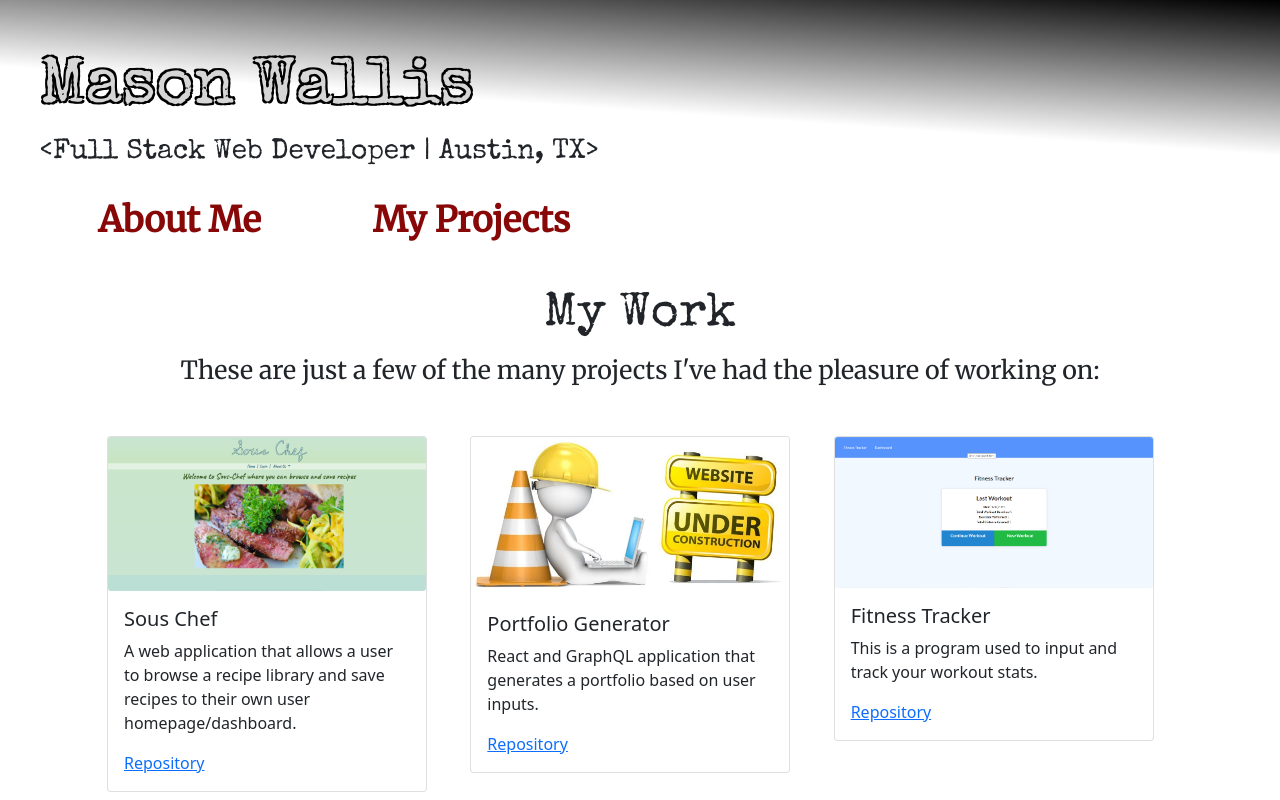
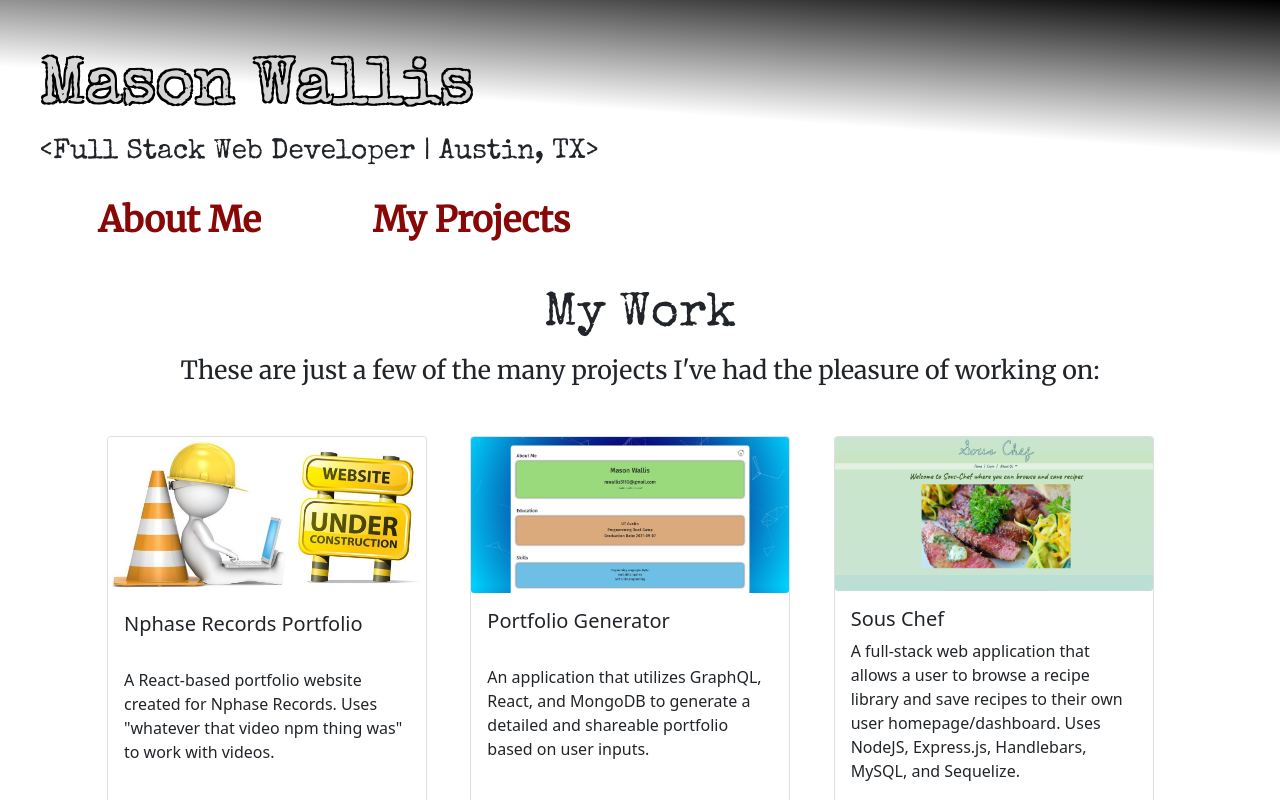
Before and after one commit to mwallis5110/Homework2, a React (Create React App) app: page / in a window 1280 px wide. Both pictures are taken after a click on the button "My Projects". Shown: the top 800 px of the page. Built offline with nearby package versions, Linux system fonts and the light colour scheme.

Commit message:
Done for the day

```diff
--- a/src/pages/About/About.js
+++ b/src/pages/About/About.js
@@ -24,15 +24,16 @@ export default function About() {
             your vision and website idea, then craft it to your specifications.
             <br />
             <br />
-            I'm currently searching for an entry-level role within an established
-            company. As a recent coding bootcamp graduate, I'm excited to make
-            meaningful contributions to my team starting on day one.
+            I'm currently searching for an entry-level role within an
+            established company. As a recent coding bootcamp graduate, I'm
+            excited to make meaningful contributions to my team starting on day
+            one.
             <br />
             <br />
-            I'm also taking on entry-level projects to build up my resumé.
-            I'm well-versed in the MERN stack, and fluent in HTML5, CSS3,
-            Javascript, React, Bootstrap, Express.js, NodeJS, SQL, MySQL,
-            NoSQL and GraphQL.
+            I'm also taking on entry-level projects to build up my resumé. I'm
+            well-versed in the MERN stack, and fluent in HTML5, CSS3,
+            Javascript, React, Bootstrap, Express.js, NodeJS, MongoDB, SQL,
+            MySQL, NoSQL and GraphQL.
           </p>
         </Col>
       </Row>
--- a/src/pages/Projects/Projects.js
+++ b/src/pages/Projects/Projects.js
@@ -4,55 +4,72 @@ import Fitness from "../../images/fitness_tracker.PNG";
 import Employee from "../../images/employee_tracker.gif";
 import Note from "../../images/note_taker.gif";
 import Pet from "../../images/pet-seeker.PNG";
+import PortfolioGen from "../../images/portfolioGenerator.PNG";
 import Construction from "../../images/under_construction.png";
 import { Card, CardImg, Row, Col } from "react-bootstrap";
 import "./projects.css";
 
-
 export default function Projects() {
   return (
     <div className="container">
-      <h1 className='myWork'>My Work</h1>
-      <p className = 'topText'>
+      <h1 className="myWork">My Work</h1>
+      <p className="topText">
         These are just a few of the many projects I've had the pleasure of
         working on:
       </p>
+
+      {/* Row 1 */}
       <Row>
+        {/* Nphase Records Card */}
         <Col sm={12} lg={6} xl={4}>
           <Card style={{ width: "20rem" }}>
             <CardImg
               top
               width="100%"
-              src={Chef}
-              alt="Portfolio Generator Screenshot"
+              src={Construction}
+              alt="Nphase Records Portfolio"
             />
             <Card.Body>
-              <Card.Title>Sous Chef</Card.Title>
+              <Card.Title>Nphase Records Portfolio</Card.Title>
               <Card.Text>
-                A web application that allows a user to browse a recipe library
-                and save recipes to their own user homepage/dashboard.
+                <br />
+                A React-based portfolio website created for Nphase Records. Uses
+                "whatever that video npm thing was" to work with videos.
+                <br />
+                <br />
               </Card.Text>
-              <Card.Link href="https://github.com/mwallis5110/Sous-Chef">
+              <Card.Link href="https://music-portfolio-20.herokuapp.com/">
+                Deployed Website
+              </Card.Link>
+              <Card.Link href="https://github.com/mwallis5110/Music_Portfolio">
                 Repository
               </Card.Link>
             </Card.Body>
           </Card>
         </Col>
 
+        {/* Portfolio Generator Card */}
         <Col sm={12} lg={6} xl={4}>
           <Card style={{ width: "20rem" }}>
             <CardImg
               top
               width="100%"
-              src={Construction}
+              src={PortfolioGen}
               alt="Portfolio Generator"
             />
             <Card.Body>
               <Card.Title>Portfolio Generator</Card.Title>
               <Card.Text>
-                React and GraphQL application that generates a portfolio based
-                on user inputs.
+                <br />
+                An application that utilizes GraphQL, React, and MongoDB to
+                generate a detailed and shareable portfolio based on user
+                inputs.
+                <br />
+                <br />
               </Card.Text>
+              <Card.Link href="https://react-portfolio-generator-uta.herokuapp.com/">
+                Deployed Website
+              </Card.Link>
               <Card.Link href="https://github.com/mwallis5110/React_Portfolio_Generator">
                 Repository
               </Card.Link>
@@ -60,6 +77,54 @@ export default function Projects() {
           </Card>
         </Col>
 
+        {/* Sous Chef Card */}
+        <Col sm={12} lg={6} xl={4}>
+          <Card style={{ width: "20rem" }}>
+            <CardImg
+              top
+              width="100%"
+              src={Chef}
+              alt="Sous Chef Screenshot"
+            />
+            <Card.Body>
+              <Card.Title>Sous Chef</Card.Title>
+              <Card.Text>
+                A full-stack web application that allows a user to browse a
+                recipe library and save recipes to their own user
+                homepage/dashboard. Uses NodeJS, Express.js, Handlebars, MySQL,
+                and Sequelize.
+              </Card.Text>
+              <Card.Link href="https://music-portfolio-20.herokuapp.com/">
+                Deployed Website
+              </Card.Link>
+              <Card.Link href="https://github.com/mwallis5110/Sous-Chef">
+                Repository
+              </Card.Link>
+            </Card.Body>
+          </Card>
+        </Col>
+      </Row>
+
+      {/* Row 2 */}
+      <Row>
+        {/* Pet Seeker Card */}
+        <Col sm={12} lg={6} xl={4}>
+          <Card style={{ width: "20rem" }}>
+            <CardImg top width="100%" src={Pet} alt="Pet Seeker Screenshot" />
+            <Card.Body>
+              <Card.Title>Pet Seeker</Card.Title>
+              <Card.Text>
+                Pet Seeker is a user-friendly website that can help you find
+                your new four-legged friend!
+              </Card.Text>
+              <Card.Link href="https://github.com/mwallis5110/pet-seeker">
+                Repository
+              </Card.Link>
+            </Card.Body>
+          </Card>
+        </Col>
+
+        {/* Book Searc Engine Card */}
         <Col sm={12} lg={6} xl={4}>
           <Card style={{ width: "20rem" }}>
             <CardImg
@@ -69,7 +134,7 @@ export default function Projects() {
               alt="Fitness Tracker Screenshot"
             />
             <Card.Body>
-              <Card.Title>Fitness Tracker</Card.Title>
+              <Card.Title>Book Search Engine</Card.Title>
               <Card.Text>
                 This is a program used to input and track your workout stats.
               </Card.Text>
@@ -79,8 +144,25 @@ export default function Projects() {
             </Card.Body>
           </Card>
         </Col>
+
+        <Col sm={12} lg={6} xl={4}>
+          <Card style={{ width: "20rem" }}>
+            <CardImg top width="100%" src={Pet} alt="Pet Seeker Screenshot" />
+            <Card.Body>
+              <Card.Title>Pet Seeker</Card.Title>
+              <Card.Text>
+                Pet Seeker is a user-friendly website that can help you find
+                your new four-legged friend!
+              </Card.Text>
+              <Card.Link href="https://github.com/mwallis5110/pet-seeker">
+                Repository
+              </Card.Link>
+            </Card.Body>
+          </Card>
+        </Col>
       </Row>
 
+      {/* Row 3 */}
       <Row>
         <Col sm={12} lg={6} xl={4}>
           <Card style={{ width: "20rem" }}>
@@ -88,10 +170,10 @@ export default function Projects() {
               top
               width="100%"
               src={Employee}
-              alt="Employee Tracker gif"
+              alt="Employee Database gif"
             />
             <Card.Body>
-              <Card.Title>Employee Tracker</Card.Title>
+              <Card.Title>Employee Database</Card.Title>
               <Card.Text>
                 Using Node.js, MYSQL, and Inquirer, this program manages a
                 company's employee database via a command-line interface.
@@ -120,14 +202,18 @@ export default function Projects() {
 
         <Col sm={12} lg={6} xl={4}>
           <Card style={{ width: "20rem" }}>
-            <CardImg top width="100%" src={Pet} alt="Pet Seeker Screenshot" />
+            <CardImg
+              top
+              width="100%"
+              src={Fitness}
+              alt="Fitness Tracker Screenshot"
+            />
             <Card.Body>
-              <Card.Title>Pet Seeker</Card.Title>
+              <Card.Title>Fitness Tracker</Card.Title>
               <Card.Text>
-                Pet Seeker is a user-friendly website that can help you find
-                your new four-legged friend!
+                This is a program used to input and track your workout stats.
               </Card.Text>
-              <Card.Link href="https://github.com/mwallis5110/pet-seeker">
+              <Card.Link href="https://github.com/mwallis5110/Fitness_Tracker_HW_15">
                 Repository
               </Card.Link>
             </Card.Body>
```
Also changed, not shown: src/images/portfolioGenerator.PNG (added).
